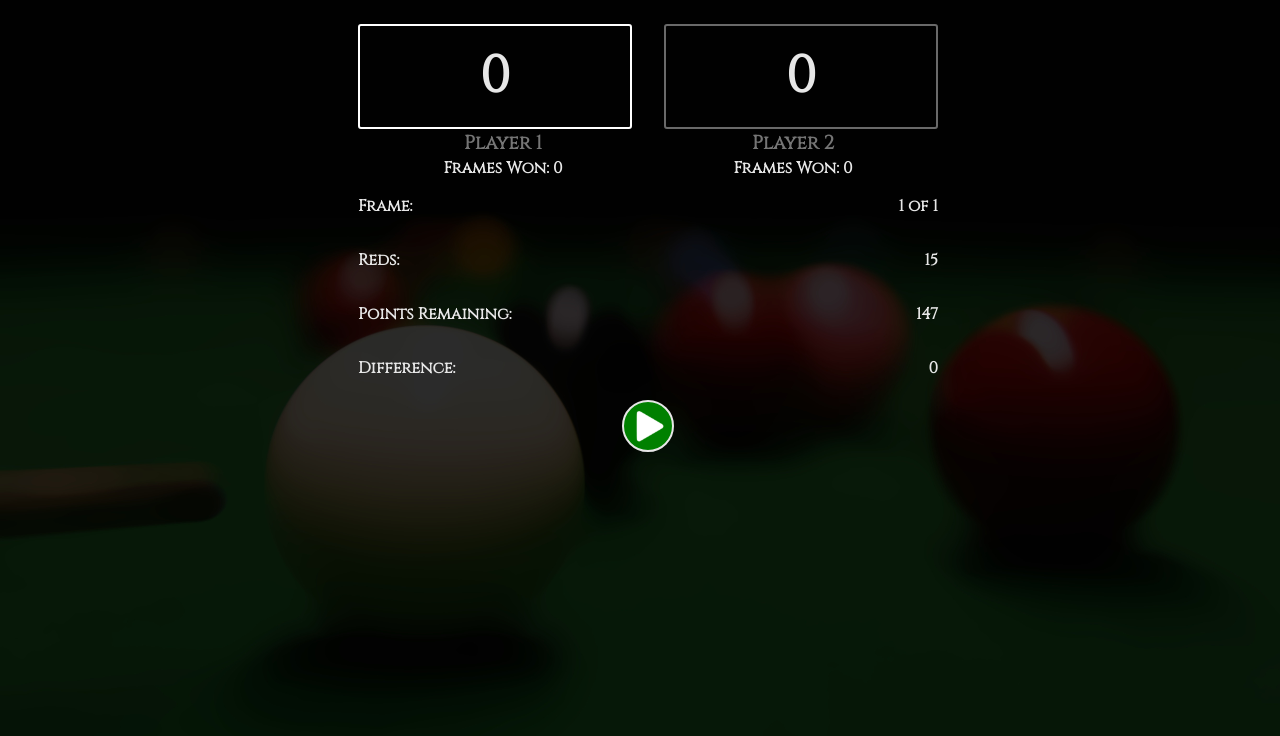
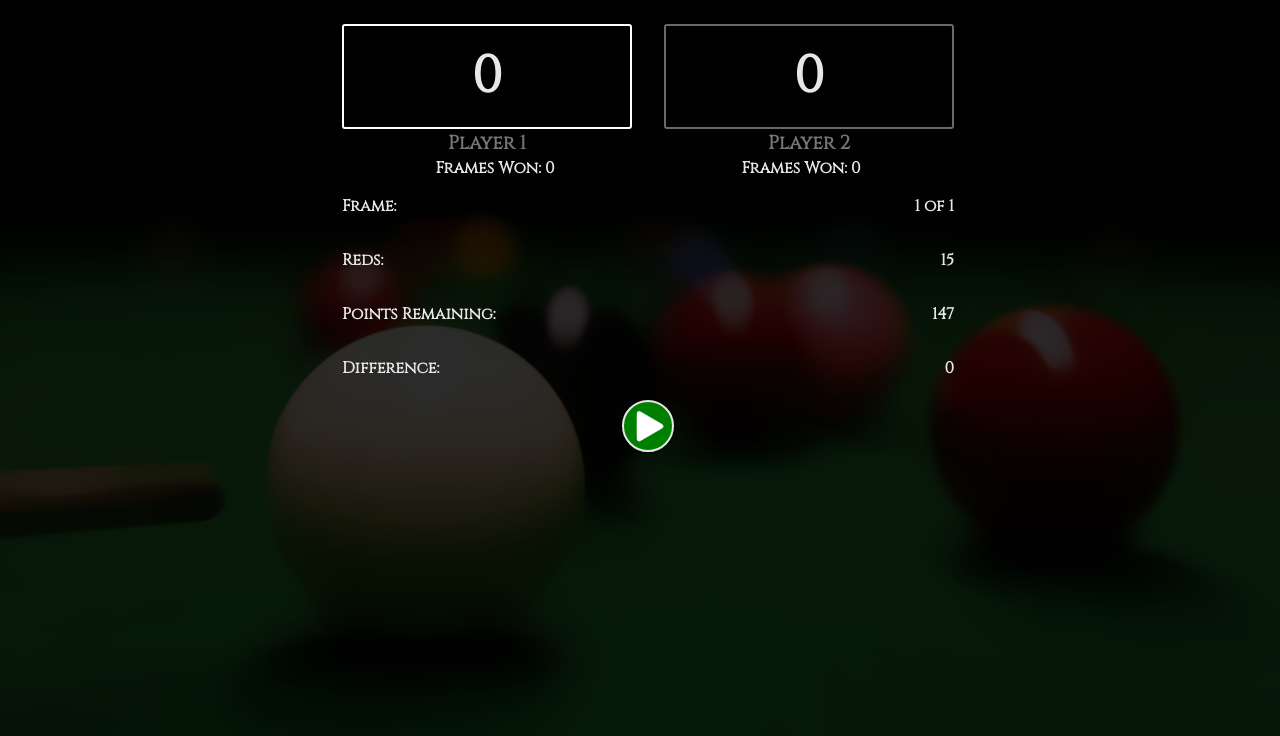
Before and after one commit to thpapei/snookercounter, a React app: page / in a window 1280 px wide. Built offline with nearby package versions, Linux system fonts and the light colour scheme.

Commit message:
Name inputs under scores now have margins between them

```diff
--- a/src/components/Player.js
+++ b/src/components/Player.js
@@ -23,8 +23,8 @@ const Player = ({ id }) => {
 
   return (
     <div className='player_container'>
-      <div className={`player_score player_score${id}`} style={activePlayerId === id ? style : null} onClick={handleActivePlayer} ><p>{score}</p></div>
-      <input value={name} onChange={handleNameChange} placeholder={`Player ${id}`} />
+      <div className={`player_score player${id}`} style={activePlayerId === id ? style : null} onClick={handleActivePlayer} ><p>{score}</p></div>
+      <input className={`player${id}`} value={name} onChange={handleNameChange} placeholder={`Player ${id}`} />
       <div className='player_frames_won'>Frames Won: {framesWon}</div>
     </div>);
 };
--- a/src/styles/components/_player.scss
+++ b/src/styles/components/_player.scss
@@ -24,11 +24,11 @@
     }
   }
 
-  .player_score1 {
+  .player1 {
     margin-right: $xs-size;
   }
 
-  .player_score2 {
+  .player2 {
     margin-left: $xs-size;
   }
 
```
